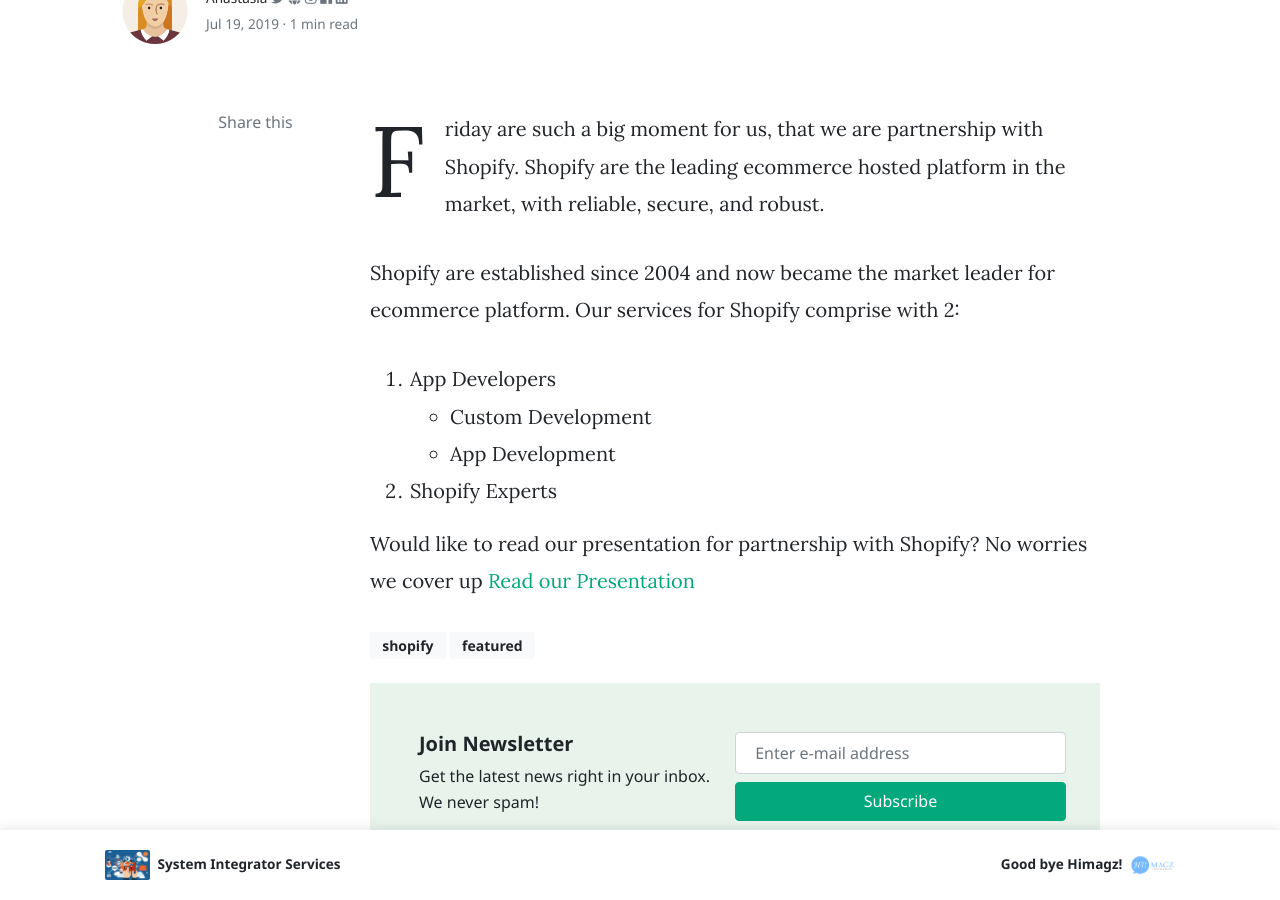
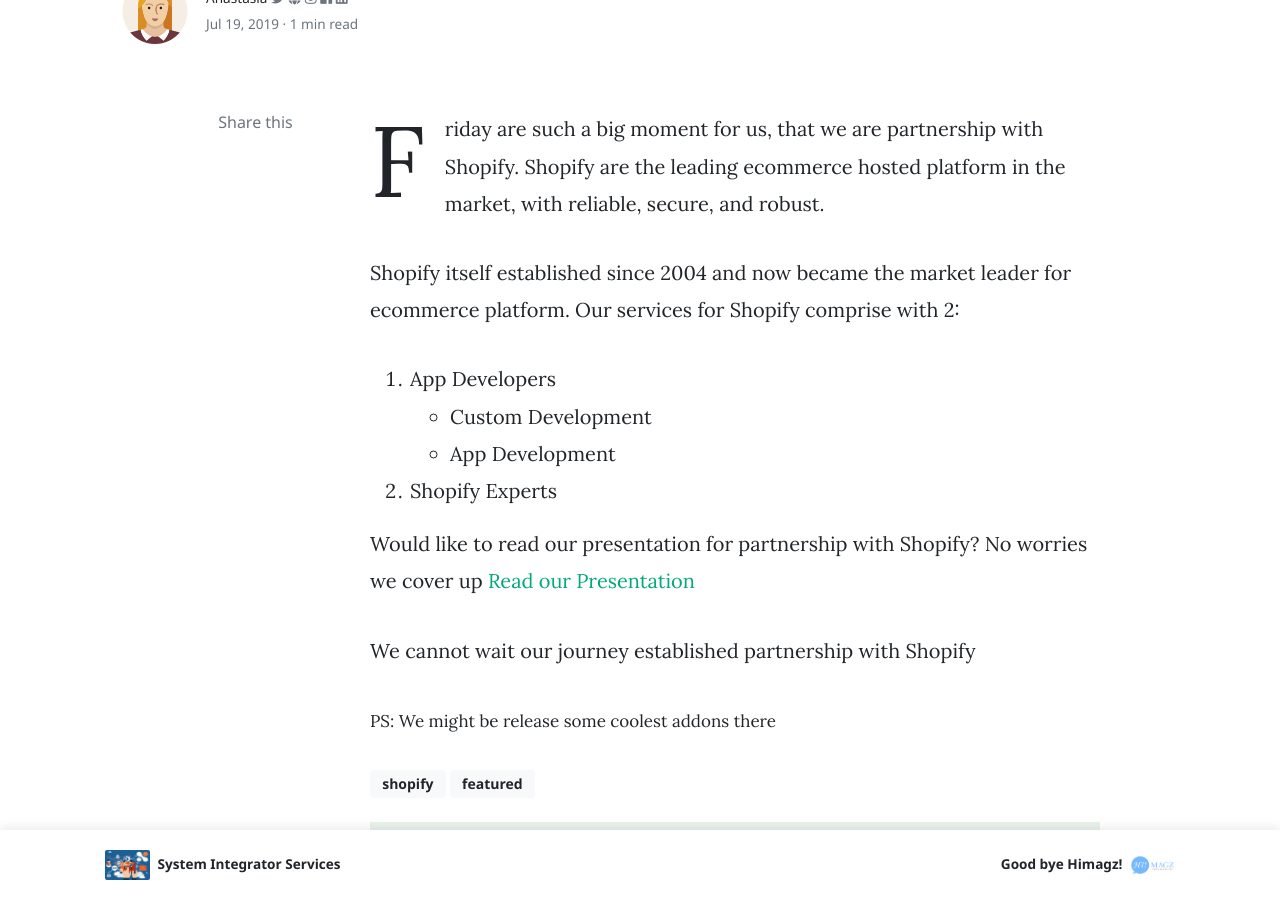
Before and after one commit to bit-dna/bitdnablog, a Jekyll site: the page built from _posts/2019-07-19-bitdna-partnership-with-shopify.md, in a window 1280 px wide and 900 px high, scrolled down 390 px. Built offline with Jekyll 4.4.1, drawn with Linux system fonts in a browser that asks for light colours; nearby versions of some CDN libraries; comment, search, counter and statistics services are not loaded.

Commit message:
update some wording

```diff
--- a/_posts/2019-07-19-bitdna-partnership-with-shopify.md
+++ b/_posts/2019-07-19-bitdna-partnership-with-shopify.md
@@ -8,7 +8,7 @@ tags: [shopify, featured]
 ---
 Friday are such a big moment for us, that we are partnership with Shopify. Shopify are the leading ecommerce hosted platform in the market, with reliable, secure, and robust.
 
-Shopify are established since 2004 and now became the market leader for ecommerce platform. Our services for Shopify comprise with 2:
+Shopify itself established since 2004 and now became the market leader for ecommerce platform. Our services for Shopify comprise with 2:
 <ol>
 <li>App Developers</li>
 <ul>
@@ -19,3 +19,7 @@ Shopify are established since 2004 and now became the market leader for ecommerc
 </ol>
 
 Would like to read our presentation for partnership with Shopify? No worries we cover up <a href="https://docs.google.com/presentation/d/e/2PACX-1vT32hDRrRDCY9fJ8ZRTLCqqe6vtlDa6YjjaUGwnfelKqb8scyKoUnOSLeHZQHLEqNpmJe4rV5aEM-ZW/pub?start=false&loop=false&delayms=60000" target="_blank">Read our Presentation</a>
+
+We cannot wait our journey established partnership with Shopify
+
+<small>PS: We might be release some coolest addons there</small>
```
